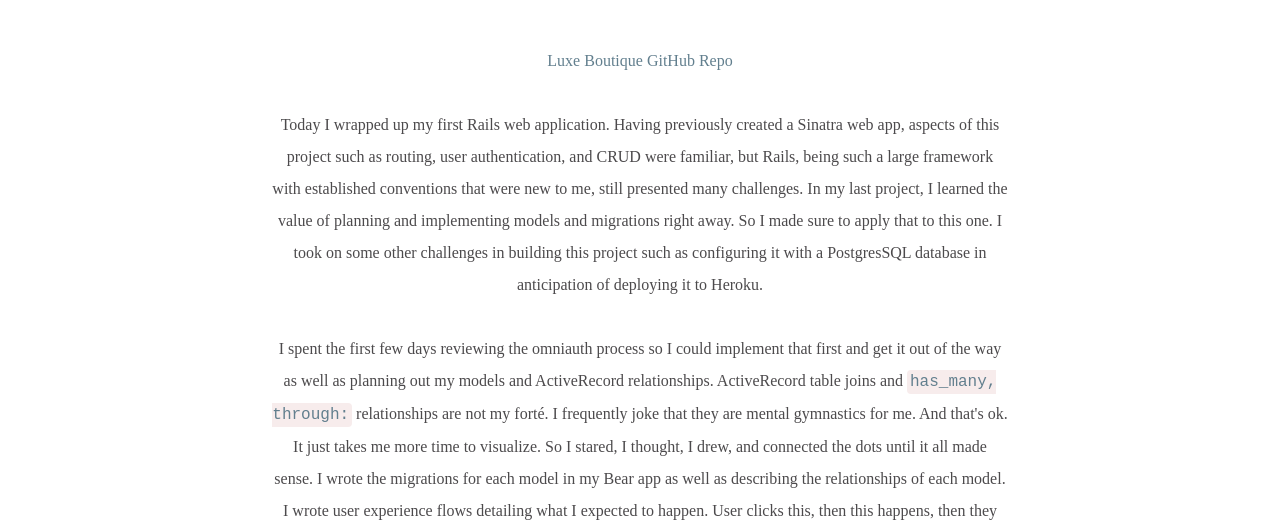
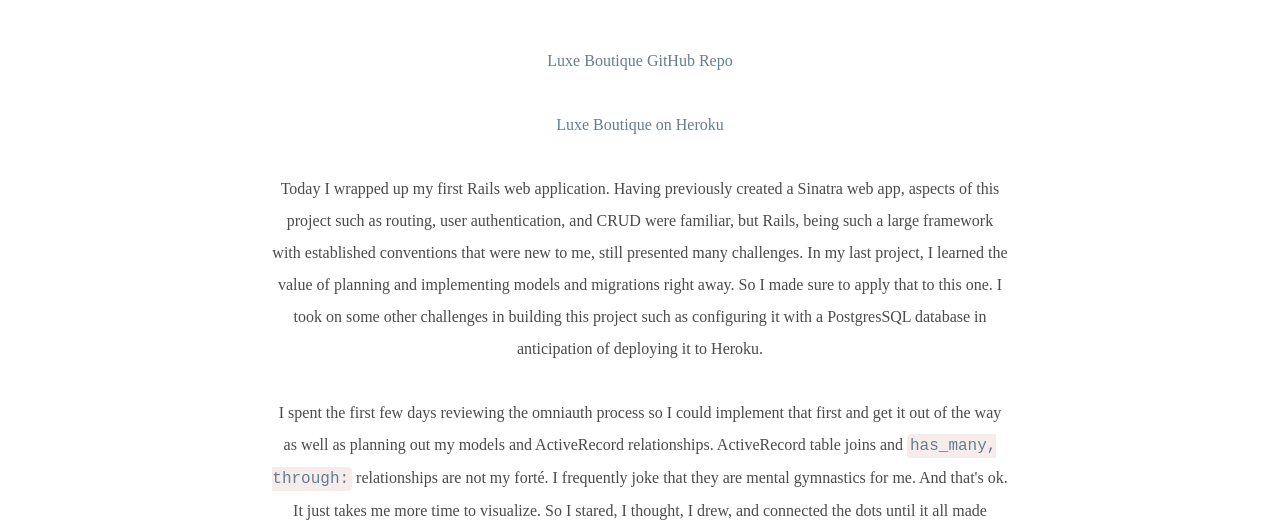
Before and after one commit to avelineamour/devblog, a plain HTML site: page index.html in a window 1280 px wide. Shown: the part 268-800 px from the top of the page. Drawn offline with Linux system fonts and the light colour scheme; a web font is replaced by a local one.

Commit message:
added Heroku link for rails app

```diff
--- a/index.html
+++ b/index.html
@@ -44,6 +44,10 @@
         <span>June 24th, 2018</span>
         <p class="blogtext">
           <a href="https://github.com/avelineamour/boutique">Luxe Boutique GitHub Repo</a><br /><br />
+          <a href="http://luxe-boutique.herokuapp.com">Luxe Boutique on Heroku</a><br /><br />
+
+
+
           Today I wrapped up my first Rails web application. Having previously created a Sinatra web app, aspects of this project such as routing, user authentication, and CRUD were familiar, but Rails, being such a large framework with established conventions that were new to me, still presented many challenges. In my last project, I learned the value of planning and implementing models and migrations right away. So I made sure to apply that to this one. I took on some other challenges in building this project such as configuring it with a PostgresSQL database in anticipation of deploying it to Heroku.<br /><br />
 
           I spent the first few days reviewing the omniauth process so I could implement that first and get it out of the way as well as planning out my models and ActiveRecord relationships. ActiveRecord table joins and <code>has_many, through:</code> relationships are not my forté. I frequently joke that they are mental gymnastics for me. And that's ok. It just takes me more time to visualize. So I stared, I thought, I drew, and connected the dots until it all made sense. I wrote the migrations for each model in my Bear app as well as describing the relationships of each model. I wrote user experience flows detailing what I expected to happen. User clicks this, then this happens, then they are presented with this form. Using visualization and putting myself in the user's shoes instead of trying to abstractly design this from the back end was helpful. <br /><br />
```
